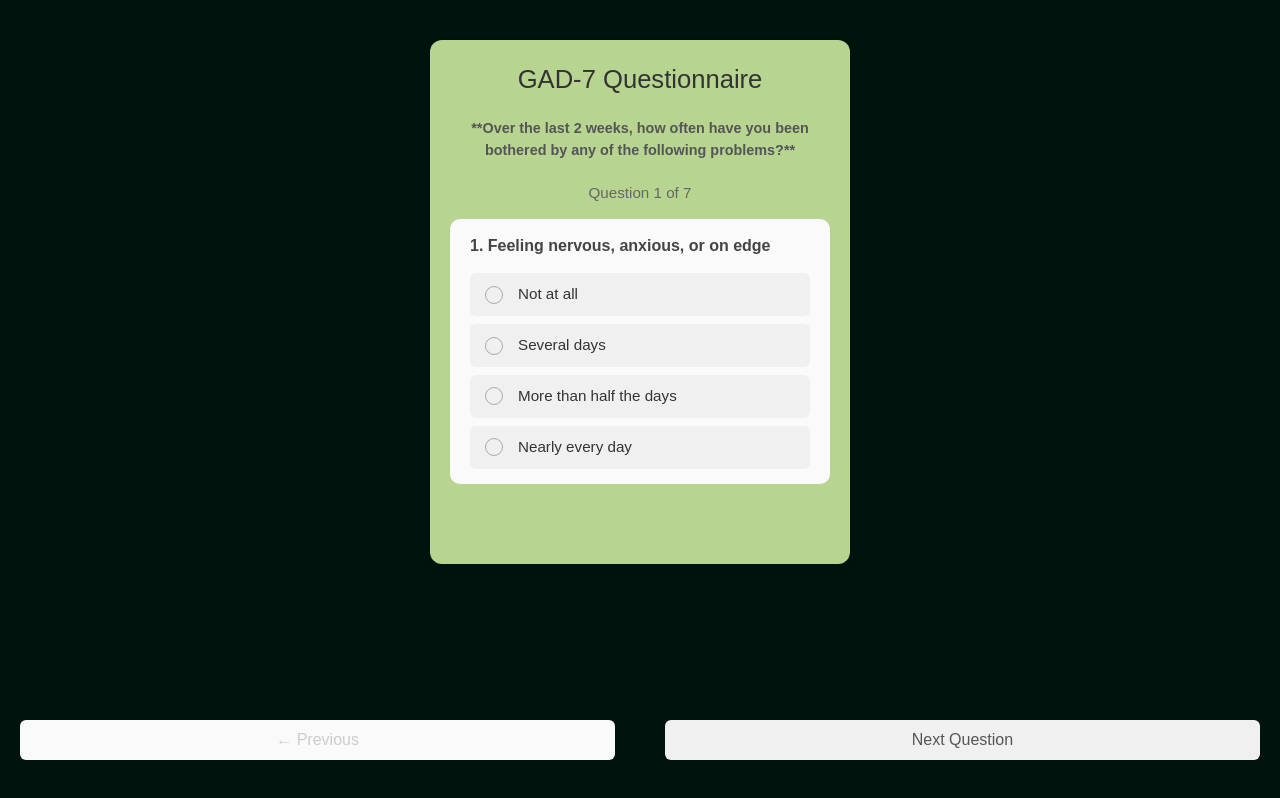
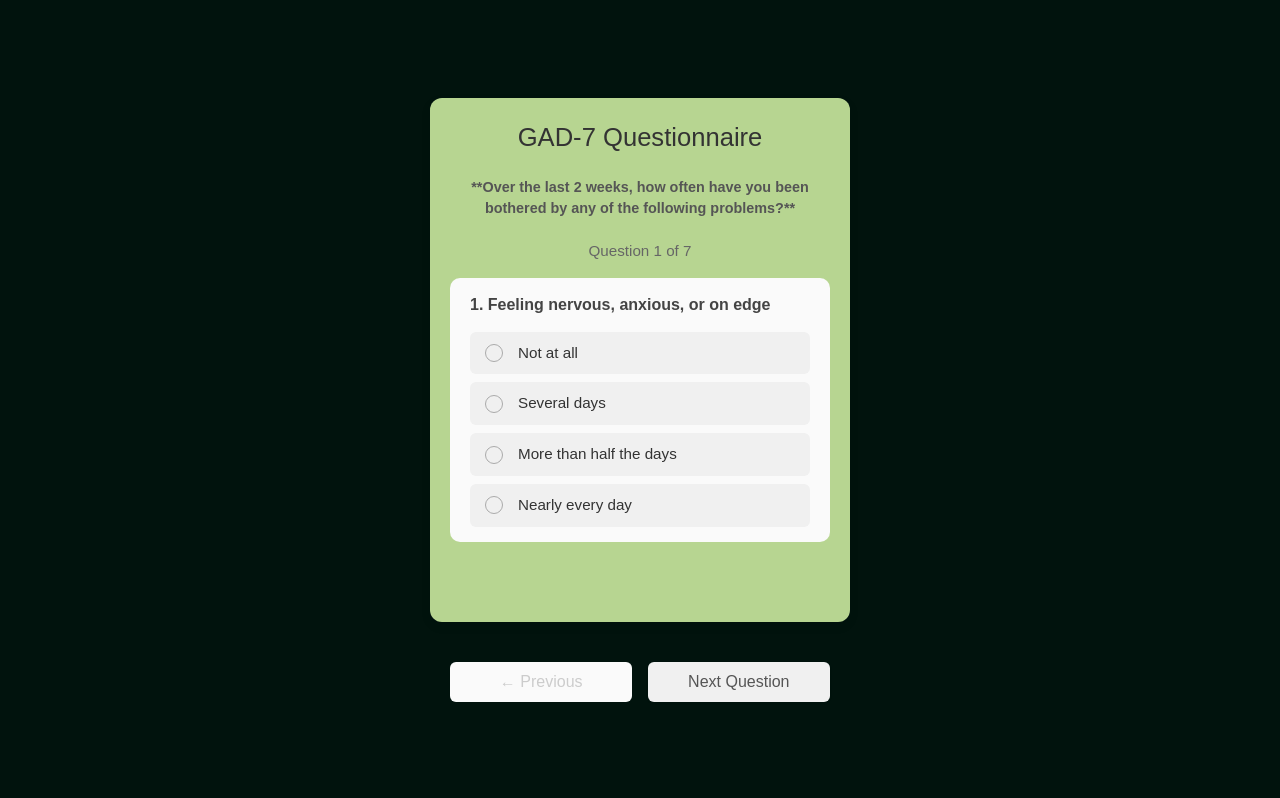
Before and after one commit to HarshaNaidu11/Bloomence_99, a React (Vite) app in the folder frontend/: page /gad7 in a window 1280 px wide. Built offline with nearby package versions, Linux system fonts and the light colour scheme; no server answers; sample sign-in values are in the browser's storage.

Commit message:
Update PHQ9.css

```diff
--- a/frontend/src/pages/Questionnaires/PHQ9.css
+++ b/frontend/src/pages/Questionnaires/PHQ9.css
@@ -12,7 +12,7 @@
   flex-direction: column;
   align-items: center;
   /* Use padding to create space above the content card */
-  padding-top: 40px;
+  justify-content: center;
   /* Important: Remove any background color from this wrapper */
   background: none;
 }
@@ -155,16 +155,18 @@
 
 /* --- Navigation Controls (Bottom Buttons) --- */
 .navigation-controls-outside {
-  position: absolute;
-  bottom: 20px;
-  left: 0;
-  right: 0;
+  /* REMOVED: position: absolute; and bottom/left/right properties */
+
   display: flex;
   justify-content: space-between;
   gap: 10px;
-  padding: 0 20px 20px 20px;
+  /* Add margin-top to separate it from the card */
+  margin-top: 20px;
+  /* Must match the width of the card for alignment */
+  max-width: 420px;
+  width: 100%; /* Important for centering */
+  padding: 0 20px; /* Padding for the sides, same as card content */
   box-sizing: border-box;
-  max-width: 100%;
   z-index: 10;
 }
 
```
